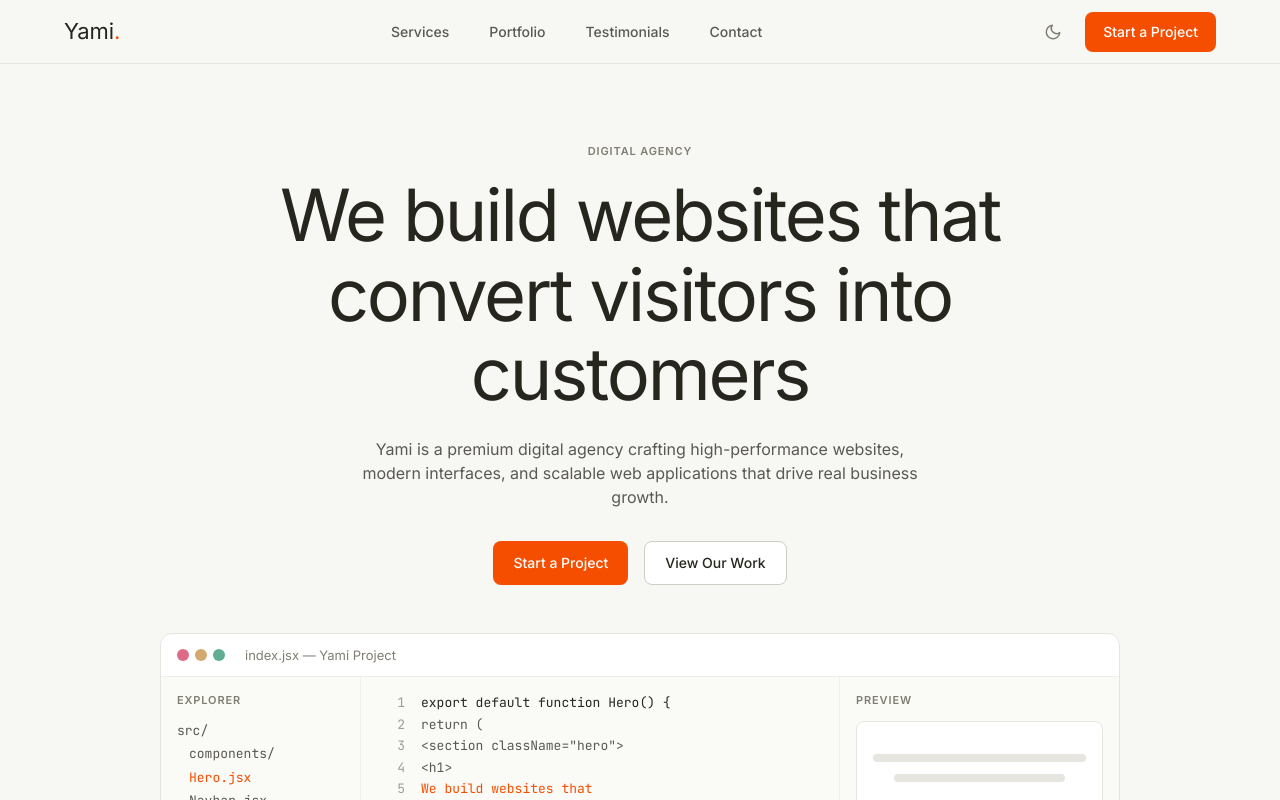
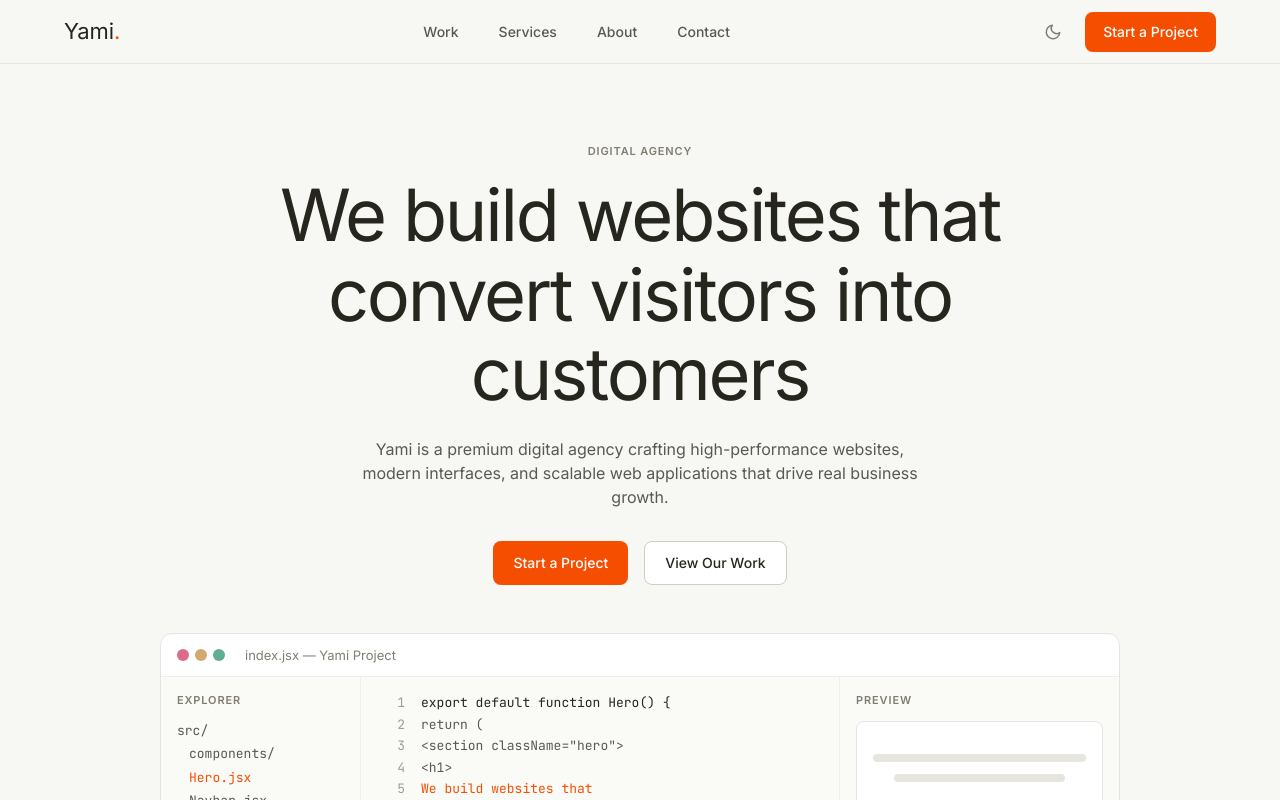
Before and after one commit to mujahiddxd/the-redsdigital, a Next.js app: page / in a window 1280 px wide. Shown: the top 800 px of the page. Built offline with nearby package versions, Linux system fonts and the light colour scheme.

Commit message:
chore: update navbar links and clean up formatting

```diff
--- a/src/components/Navbar.tsx
+++ b/src/components/Navbar.tsx
@@ -9,9 +9,9 @@ interface NavLink {
 }
 
 const NAV_LINKS: NavLink[] = [
+  { label: 'Work', href: '#work' },
   { label: 'Services', href: '#services' },
-  { label: 'Portfolio', href: '#portfolio' },
-  { label: 'Testimonials', href: '#testimonials' },
+  { label: 'About', href: '#about' },
   { label: 'Contact', href: '#contact' },
 ];
 
@@ -35,9 +35,7 @@ export default function Navbar() {
   return (
     <nav
       id="main-nav"
-      className={`sticky top-0 z-50 bg-canvas border-b border-hairline transition-all duration-300 ${
-        scrolled ? 'backdrop-blur-sm' : ''
-      }`}
+      className={`sticky top-0 z-50 bg-canvas border-b border-hairline transition-all duration-300 ${scrolled ? 'backdrop-blur-sm' : ''}`}
       style={{ height: '64px' }}
     >
       <div className="max-w-[1200px] mx-auto px-lg h-full flex items-center justify-between">
```
Also changed, not shown: package.json (+4 -4 lines), 1 other file (tests, documents, lock files or other folders).
